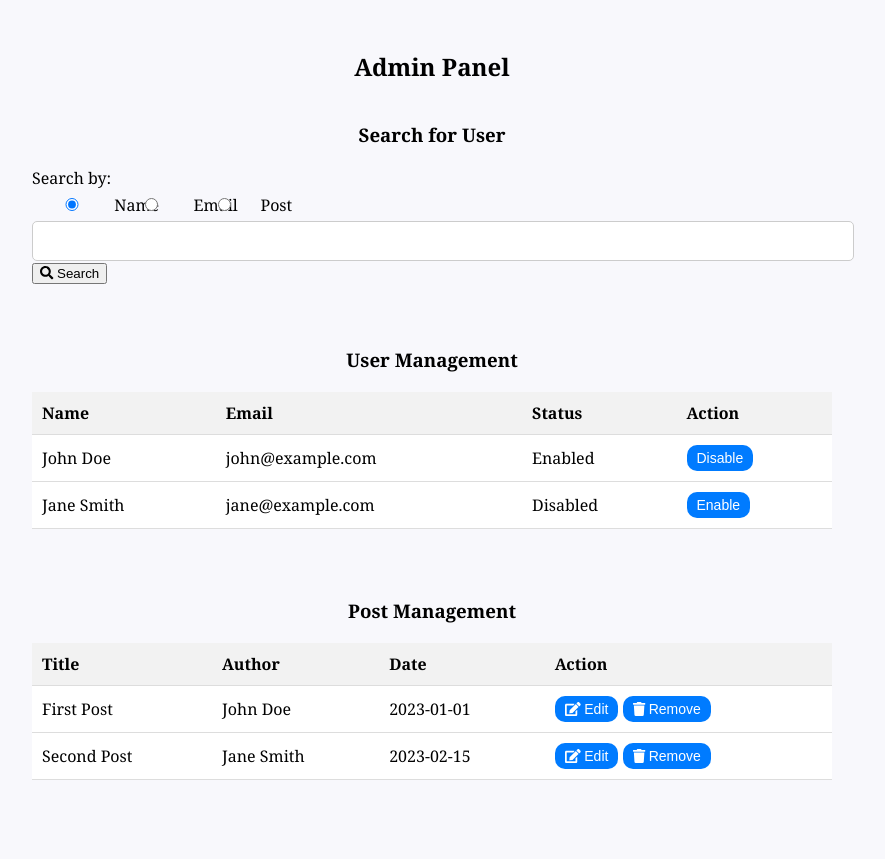
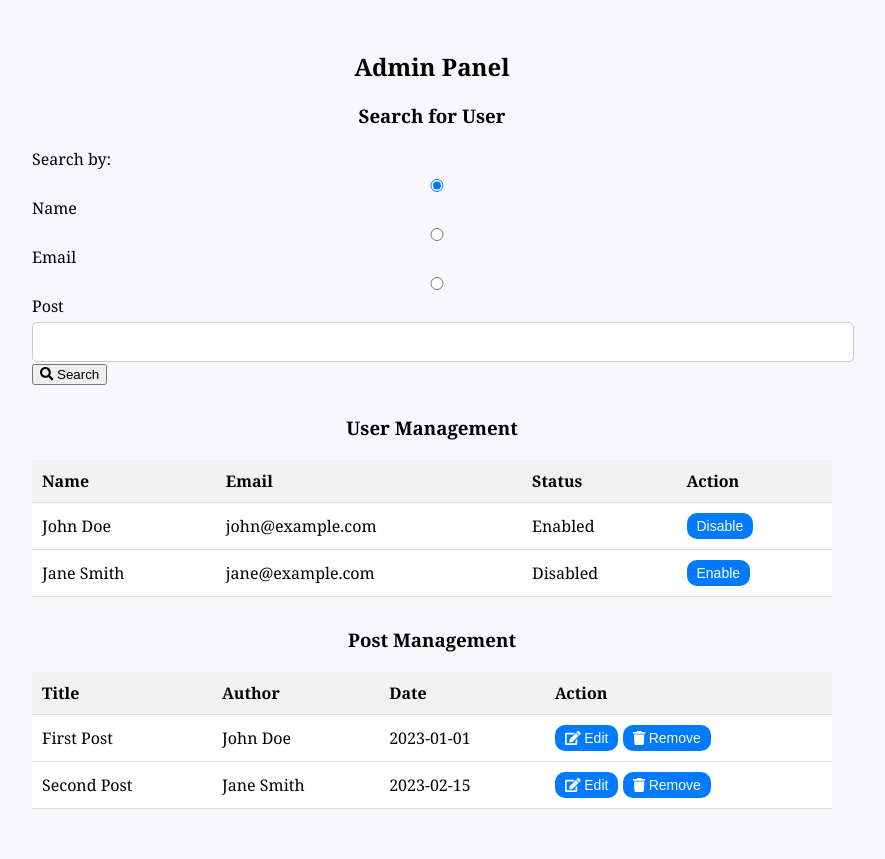
Before and after one commit to cschwebi/COSC_360_Project, a PHP site: page /admin.html in a window 1280 px wide. Shown: the part 198-1057 px from the top of the page, without its empty margins (208-1093 px from the left). Before the commit the page ends 978 px from the top, so only its background shows below. Run offline with PHP 8.4, Linux system fonts and the light colour scheme; some libraries are stand-ins or nearby versions.

Commit message:
small aesthetic changes

```diff
--- a/createPost.html
+++ b/createPost.html
@@ -102,12 +102,12 @@
             $("#topic").next(".error-message").hide();
         }
 
-        // Set default header image if none is provided
+        // Set default header image if none given
         if ($("#headerImage").val().trim() === "") {
             $("#headerImage").val($("#defaultHeaderImage").val());
         }
 
-        // Prevent form submission if any field is invalid
+        // Prevent submission if invalid field
         if (!isValid) {
             event.preventDefault();
         } else {
@@ -115,7 +115,7 @@
         }
     });
 
-    // Remove error class and hide error message on focus
+    // hide error message on focus
     $("#title, #body, #topic").on("input", function() {
         $(this).removeClass("error");
         $(this).next(".error-message").hide();
--- a/css/admin.css
+++ b/css/admin.css
@@ -1,14 +1,11 @@
 body {
-    overflow-x: hidden;
+    overflow-x: hidden; /* Disable horizontal scrolling */
 }
 
 .admin-container {
     max-width: 800px;
     margin: 0 auto;
     padding: 20px;
-    display: flex;
-    flex-direction: column;
-    align-items: center;
 }
 
 .breadcrumb {
@@ -35,20 +32,6 @@ body {
 .user-management,
 .post-management {
     margin-bottom: 30px;
-    width: 100%;
-}
-
-.search-options {
-    display: flex;
-    align-items: center;
-    gap: 10px;
-}
-
-.search-options label {
-    display: flex;
-    align-items: center;
-    gap: 5px;
-    white-space: nowrap;
 }
 
 h2, h3 {
--- a/index.html
+++ b/index.html
@@ -70,7 +70,7 @@
         </section>
     </main>
     <script>
-        // Load the header using jQuery
+        // Load header
         $(document).ready(function() {
             $("#header-placeholder").load("header.html");
         });
--- a/register.html
+++ b/register.html
@@ -55,7 +55,7 @@
             $("#header").load("header.html");
 
             $("#registerForm").submit(function(event) {
-                event.preventDefault(); // Prevent default form submission
+                event.preventDefault();
 
                 var isValid = true;
 
```
Also changed, not shown: admin.html (+6 -6 lines).
